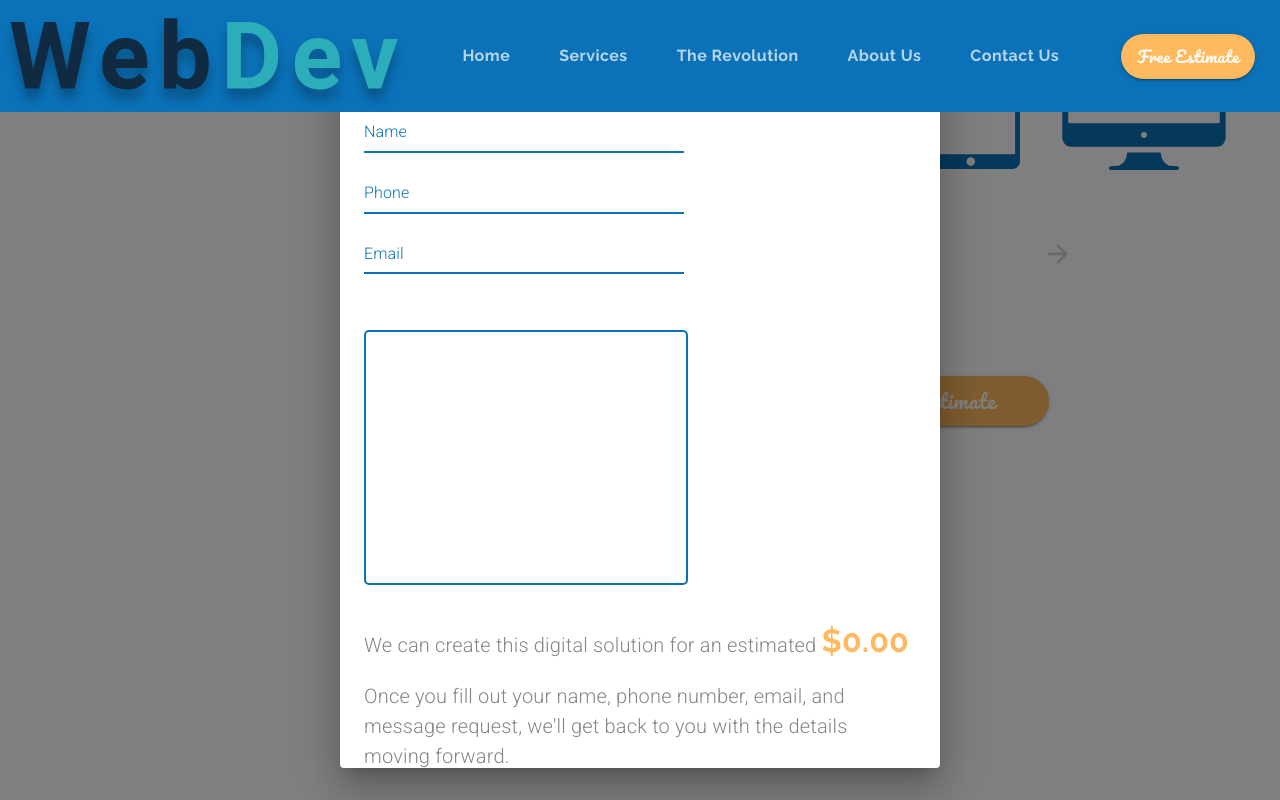
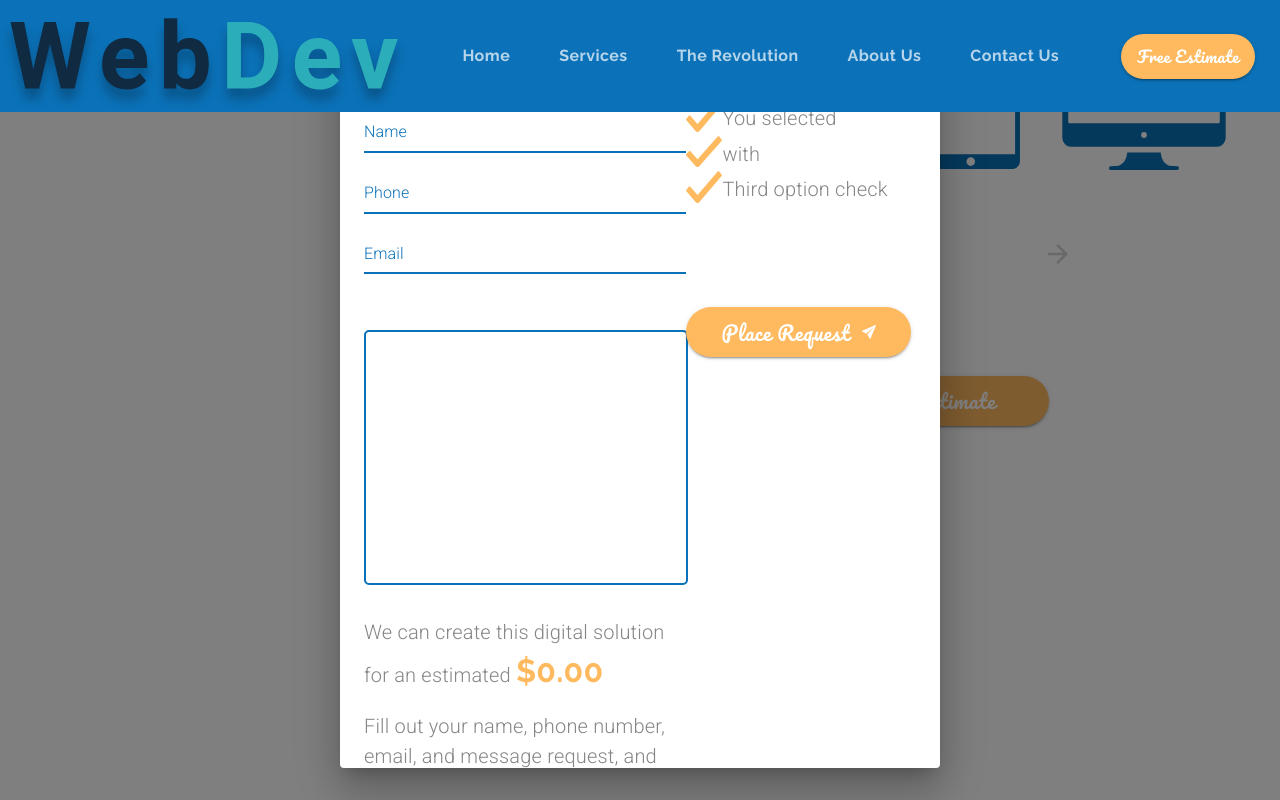
Before and after one commit to onTheDL/das-development, a React (Create React App) app: page /estimate in a window 1280 px wide. Both pictures are taken after a click on the button "Get Estimate". Shown: the part 423-1223 px from the top of the page. Built offline with nearby package versions, Linux system fonts and the light colour scheme.

Commit message:
Add selected review in Dialog

```diff
--- a/src/components/Estimate.js
+++ b/src/components/Estimate.js
@@ -352,6 +352,12 @@
   const [emailHelper, setEmailHelper] = useState("");
   const [message, setMessage] = useState("");
   const [total, setTotal] = useState(0);
+  const [service, setService] = useState([]);
+  const [platforms, setPlatforms] = useState([]);
+  const [features, setFeatures] = useState([]);
+  const [customFeatures, setCustomFeatures] = useState("");
+  const [category, setCategory] = useState("");
+  const [users, setUsers] = useState("");
 
   // MEDIA QUERIES
   const matchesMD = useMediaQuery(theme.breakpoints.down("md"));
@@ -433,12 +439,15 @@
     switch (newSelected.title) {
       case "Custom Software Development":
         setQuestions(softwareQuestions);
+        setService(newSelected.title);
         break;
       case "iOS/Android App Development":
         setQuestions(softwareQuestions);
+        setService(newSelected.title);
         break;
       case "Website Development":
         setQuestions(websiteQuestions);
+        setService(newSelected.title);
         break;
       default:
         setQuestions(newQuestions);
@@ -494,8 +503,8 @@
           question.options.filter((option) => option.selected)
         )[0][0].cost;
 
-      cost -= userCost
-      cost *= userCost
+      cost -= userCost;
+      cost *= userCost;
       console.log("userCost", userCost);
       console.log("cost", cost);
     }
@@ -503,6 +512,43 @@
     setTotal(cost);
 
     console.log("Selections: ", selections);
+  };
+
+  // FUNCTIONS FOR USER REVIEW
+  const getPlatforms = () => {
+    let newPlatforms = [];
+
+    if (questions.length > 2) {
+      questions
+        .filter(
+          (question) =>
+            question.title === "Which platforms do you need supported?"
+        )
+        .map((question) =>
+          question.options.filter((option) => option.selected)
+        )[0]
+        .map((option) => newPlatforms.push(option.title));
+
+      setPlatforms(newPlatforms);
+    }
+  };
+
+  const getFeatures = () => {
+    let newFeatures = [];
+
+    if (questions.length > 2) {
+      questions
+        .filter(
+          (question) =>
+            question.title === "Which features do you expect to use?"
+        )
+        .map((question) => question.options.filter((option) => option.selected))
+        .map((option) =>
+          option.map((feature) => newFeatures.push(feature.title))
+        );
+
+      setFeatures(newFeatures);
+    }
   };
 
   return (
@@ -636,6 +682,8 @@
             onClick={() => {
               setDialogOpen(true);
               getTotal();
+              getPlatforms();
+              getFeatures();
             }}
           >
             Get Estimate
@@ -655,9 +703,8 @@
 
         <DialogContent>
           <Grid container>
-            <Grid item container direction="column">
             {/*--- Name, Phone, Email Text Fields---*/}
-              <Grid item container direction="column" style={{ width: "20em" }}>
+            <Grid item container direction="column" md={7}>
               <Grid item style={{ marginBottom: "0.5em" }}>
                 <TextField
                   label="Name"
@@ -689,7 +736,6 @@
                   helperText={emailHelper}
                 />
               </Grid>
-              </Grid>
 
               {/* --- Message Text Field --- */}
               <Grid item style={{ maxWidth: "20em" }}>
@@ -707,12 +753,126 @@
 
               <Grid item>
                 <Typography variant="body1" paragraph>
-                  We can create this digital solution for an estimated <span className={classes.specialText}>${total.toFixed(2)}</span>
+                  We can create this digital solution for an estimated{" "}
+                  <span className={classes.specialText}>
+                    ${total.toFixed(2)}
+                  </span>
                 </Typography>
                 <Typography variant="body1" paragraph>
-                  Once you fill out your name, phone number, email, and message
-                  request, we'll get back to you with the details moving forward.
+                  Fill out your name, phone number, email, and message request,
+                  and we'll get back to you with the details moving forward.
                 </Typography>
+              </Grid>
+            </Grid>
+
+            {/*----- Estimate CheckList -----*/}
+            <Grid item container direction="column" md={5}>
+              <Grid item>
+                <Grid container direction="column">
+                  {/*--- Platform Options Check ---*/}
+                  <Grid item container alignItems="center">
+                    <Grid item>
+                      <img src={check} alt="checkmark" />
+                    </Grid>
+
+                    <Grid item>
+                      <Typography variant="body1">
+                        You selected {service}
+                        {platforms.length > 0
+                          ? ` for ${
+                              //if only web application is selected...
+                              platforms.indexOf("Web Application") > -1 &&
+                              platforms.length === 1
+                                ? //then finish sentence here
+                                  "a Web Application."
+                                : //otherwise, if web application and another platform is selected...
+                                platforms.indexOf("Web Application") > -1 &&
+                                  platforms.length === 2
+                                ? //then finish the sentence here
+                                  `a Web Application and an ${platforms[1]}.`
+                                : //otherwise, if only one platform is selected which isn't web application...
+                                platforms.length === 1
+                                ? //then finish the sentence here
+                                  `an ${platforms[0]}`
+                                : //otherwise, if other two options are selected...
+                                platforms.length === 2
+                                ? //then finish the sentence here
+                                  "an iOS Application and an Android Application."
+                                : //otherwise if all three are selected...
+                                platforms.length === 3
+                                ? //then finish the sentence here
+                                  "a Web Application, an iOS Application, and an Android Application."
+                                : null
+                            }`
+                          : null}
+                      </Typography>
+                    </Grid>
+                  </Grid>
+
+                  {/*--- Feature Options Check ---*/}
+                  <Grid item container alignItems="center">
+                    <Grid item>
+                      <img src={check} alt="checkmark" />
+                    </Grid>
+
+                    <Grid item>
+                      <Typography variant="body1">
+                        {"with "}
+                        {/* if we have features... */}
+                        {features.length > 0
+                          ? //...and there's only 1...
+                            features.length === 1
+                            ? //then end the sentence here
+                              `${features[0]}.`
+                            : //otherwise, if there are two features...
+                            features.length === 2
+                            ? //...then end the sentence here
+                              `${features[0]} and ${features[1]}.`
+                            : //otherwise, if there are three or more features...
+                              features
+                                //filter out the very last feature...
+                                .filter(
+                                  (feature, index) =>
+                                    index !== features.length - 1
+                                )
+                                //and for those features return their name...
+                                .map((feature, index) => (
+                                  <span key={index}>{`${feature}, `}</span>
+                                ))
+                          : null}
+                        {features.length > 2
+                          ? //...and then finally add the last feature with 'and' in front of it
+                            ` and ${features[features.length - 1]}.`
+                          : null}
+                      </Typography>
+                    </Grid>
+                  </Grid>
+
+                  {/*--- Option Check ---*/}
+                  <Grid item container alignItems="center">
+                    <Grid item>
+                      <img src={check} alt="checkmark" />
+                    </Grid>
+
+                    <Grid item>
+                      <Typography variant="body1">
+                        Third option check
+                      </Typography>
+                    </Grid>
+                  </Grid>
+                </Grid>
+              </Grid>
+
+              {/*--- Estimate Send Button ---*/}
+              <Grid item>
+                <Button variant="contained" className={classes.estimateBtn}>
+                  Place Request
+                  <img
+                    src={send}
+                    alt="paper airplane"
+                    style={{ marginLeft: "0.6em" }}
+                  />
+                </Button>
               </Grid>
             </Grid>
           </Grid>
```
Also changed, not shown: 1 other file (tests, documents, lock files or other folders). Lines whose indentation alone changed are shown as unchanged.
